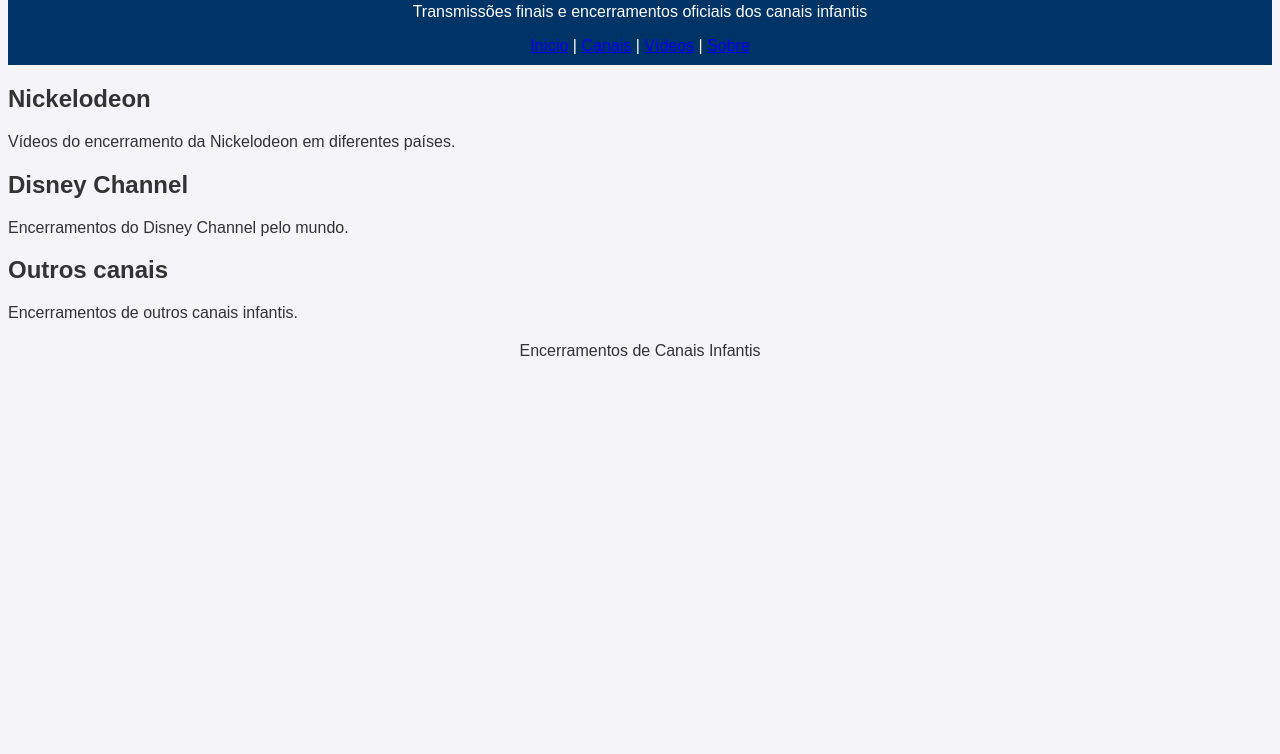
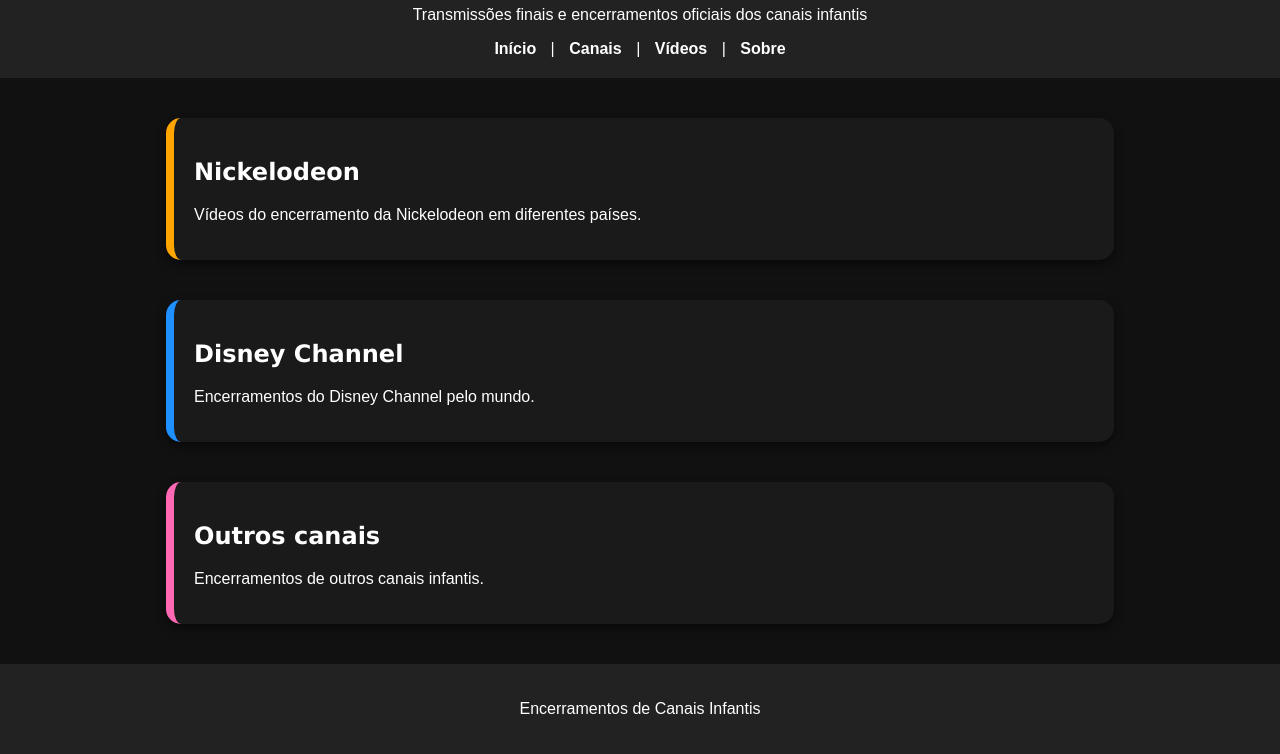
Before and after one commit to joaolucasamashutdowns/encerramentos-canais-infantis, a plain HTML site: page videos/vídeos.html in a window 1280 px wide. Shown: the part 95-849 px from the top of the page. Before the commit the page ends 800 px from the top, so only its background shows below. Drawn offline with Linux system fonts and the light colour scheme; files that its build step writes are made by us from their sources.

Commit message:
Revamp site styles for dark theme and sections
Updated styles for body, header, and footer. Added new sections for colors and videos.

```diff
--- a/style.css
+++ b/style.css
@@ -1,27 +1,79 @@
+/* =========================
+   Geral do site
+========================= */
 body {
-    font-family: Arial, sans-serif;
-    background-color: #f4f4f9;
-    color: #333;
-}
-
-header {
-    background-color: #003366;
-    color: white;
-    padding: 10px 0;
-    text-align: center;
-}
-
-nav ul {
-    list-style-type: none;
+    font-family: 'Arial', sans-serif;
+    background-color: #111; /* fundo escuro */
+    color: #fff; /* texto branco */
+    margin: 0;
     padding: 0;
 }
 
-nav ul li {
-    display: inline;
-    margin-right: 20px;
+header, footer {
+    text-align: center;
+    padding: 20px;
+    background-color: #222;
 }
 
-footer {
-    text-align: center;
+nav a {
+    color: #fff;
+    text-decoration: none;
+    margin: 0 10px;
+    font-weight: bold;
+}
+
+nav a:hover {
+    text-decoration: underline;
+}
+
+/* =========================
+   Seções
+========================= */
+section {
+    margin: 40px auto;
+    padding: 20px;
+    max-width: 900px;
+    border-radius: 15px;
+    background-color: #1a1a1a;
+    box-shadow: 0 4px 10px rgba(0,0,0,0.5);
+}
+
+/* =========================
+   Cores por canal
+========================= */
+#nickelodeon {
+    border-left: 8px solid orange; /* cor do logo Nickelodeon */
+}
+
+#disney {
+    border-left: 8px solid #1E90FF; /* azul Disney */
+}
+
+#outros {
+    border-left: 8px solid #ff69b4; /* rosa para outros canais */
+}
+
+/* =========================
+   Vídeos
+========================= */
+iframe {
+    width: 100%;
+    max-width: 560px;
+    height: 315px;
+    display: block;
+    margin: 20px auto;
+    border-radius: 10px;
+    border: 2px solid #fff;
+}
+
+/* =========================
+   Títulos
+========================= */
+h1, h2 {
+    font-family: 'Verdana', sans-serif;
+    color: #fff;
+}
+
+h2 {
     margin-top: 20px;
 }
```
